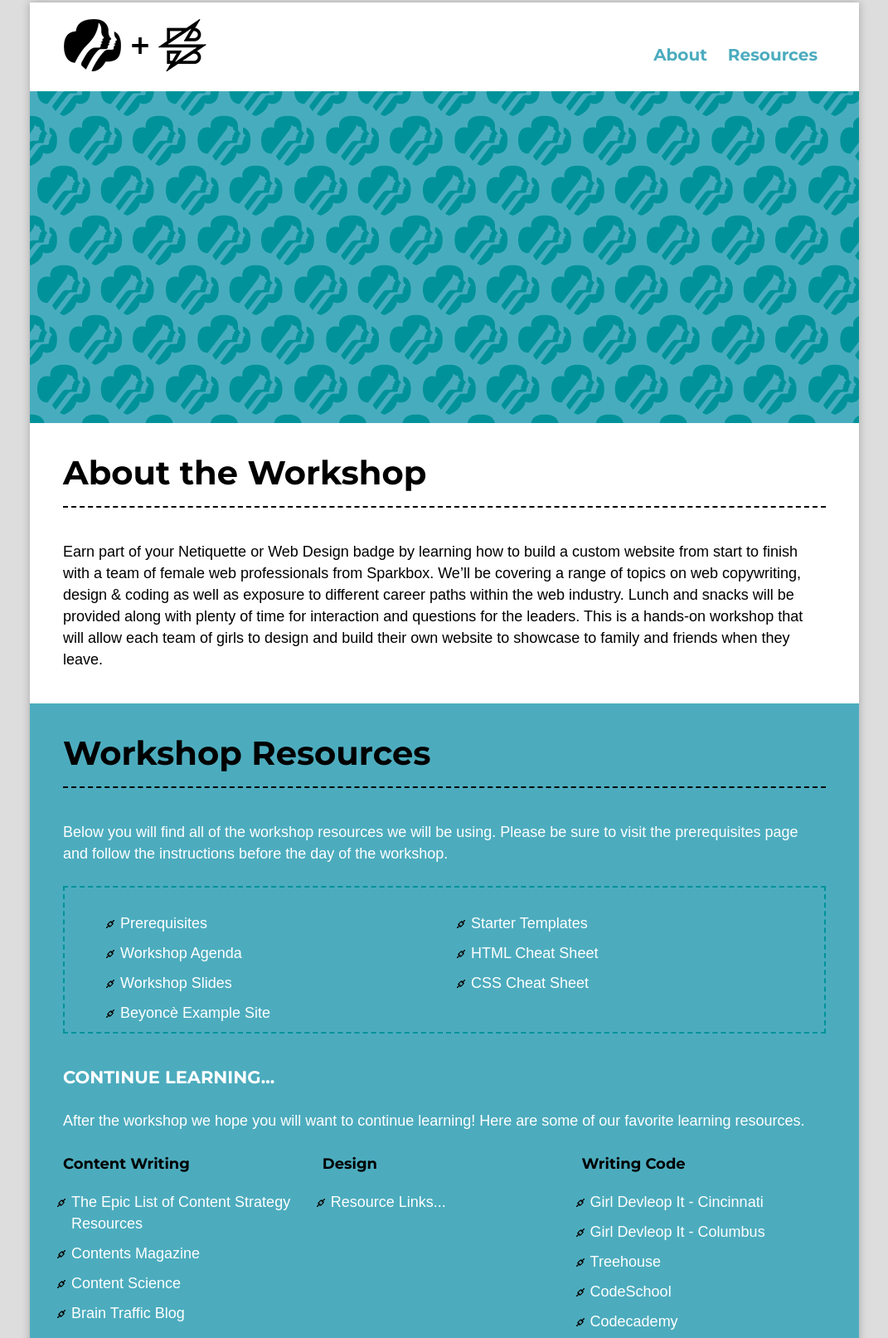
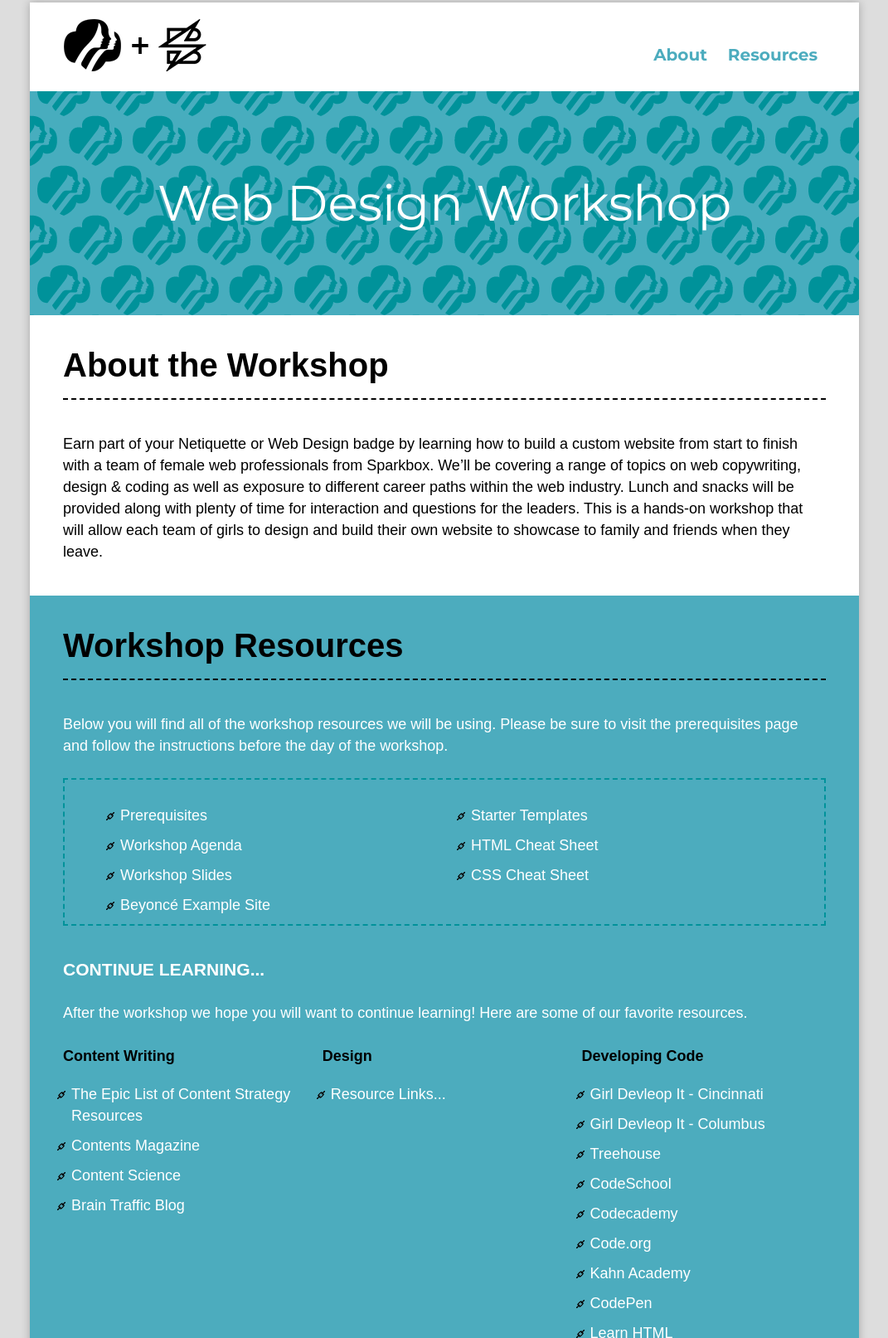
Before and after one commit to saracope/gswo-workshop, a plain HTML site: page index.html in a window 1280 px wide. Shown: the part 37-1650 px from the top of the page at 83% size, without its empty margins (104-1175 px from the left). Drawn offline with Linux system fonts and the light colour scheme.

Commit message:
Index.html edits, hero text and added HTML Cheat Sheet PDF

```diff
--- a/index.html
+++ b/index.html
@@ -24,7 +24,9 @@
         </div><!-- .site-navigation -->
       </div><!-- .site-header -->
 
-      <div class="hero"></div>
+      <div class="hero">
+        <span class="hero-text hero-large">Web Design Workshop</span>
+      </div>
 
       <div class="site-content about-content">
         <h2 id="about" class="section-header">About the Workshop</h2>
@@ -41,17 +43,17 @@
           <ul class="link-list">
             <li><a href="prerequisites.html">Prerequisites</a></li>
             <li><a href="agenda.html">Workshop Agenda</a></li>
-            <li><a href="slides.html">Workshop Slides</a></li>
-            <li><a href="beyonce.html">Beyoncè Example Site</a></li>
+            <li><a href="pdfs/slides.pdf" target="_blank">Workshop Slides</a></li>
+            <li><a href="beyonce.html">Beyonc&eacute; Example Site</a></li>
             <li><a href="templates.html">Starter Templates</a></li>
-            <li><a href="html-cheat-sheet.html">HTML Cheat Sheet</a></li>
-            <li><a href="css-cheat-sheet.html">CSS Cheat Sheet</a></li>
+            <li><a href="pdfs/html-cheat-sheet.pdf" target="_blank">HTML Cheat Sheet</a></li>
+            <li><a href="pdfs/css-cheat-sheet.pdf" target="_blank">CSS Cheat Sheet</a></li>
           </ul>
         </div>
 
         <h3>Continue Learning...</h3>
 
-        <p>After the workshop we hope you will want to continue learning! Here are some of our favorite learning resources.</p>
+        <p>After the workshop we hope you will want to continue learning! Here are some of our favorite resources.</p>
 
         <div class="column">
           <h4>Content Writing</h4>
@@ -72,7 +74,7 @@
         </div>
 
         <div class="column last">
-          <h4>Writing Code</h4>
+          <h4>Developing Code</h4>
 
           <ul class="link-list">
             <li><a href="https://www.girldevelopit.com/chapters/cincinnati" target="_blank">Girl Devleop It - Cincinnati</a></li>
@@ -86,7 +88,7 @@
             <li><a href="https://docs.webplatform.org/wiki/html" target="_blank">Learn HTML</a></li>
             <li><a href="https://docs.webplatform.org/wiki/css" target="_blank">Learn CSS</a></li>
             <li><a href="http://css-tricks.com/almanac/" target="_blank">CSS Almanac</a></li>
-            <li><a href="http://learn.shayhowe.com/html-css/" target="_blank">Build a Website Tutorial</a></li>
+            <li><a href="http://learn.shayhowe.com/html-css/" target="_blank">Learn to Code HTML &amp; CSS</a></li>
           </ul>
         </div>
       </div><!-- .site-content .resources-content -->
--- a/styles.css
+++ b/styles.css
@@ -33,9 +33,16 @@ body {
 .hero {
   height: 100px;
   background-image: url(images/gs-pattern.png);
+  font-family: 'Montserrat', sans-serif;
+  color: white;
+  text-shadow: -5px 5px 0 #00929a;
+  text-align: center;
+  font-size: 30px;
+  line-height: 40px;
 }
 .home .hero {
-  height: 400px;
+  height: auto;
+  padding: 20px;
 }
 
 /* =Elements
@@ -51,7 +58,6 @@ img {
 }
 h1, h2, h3, h4, h5, h6 {
   margin: 0 0 26px;
-  font-family: 'Montserrat', sans-serif;
 }
 ul {
  list-style-image: url(images/arrow-icon.png)
@@ -216,6 +222,15 @@ p:last-child, ul:last-child {
 /* =Media Queries
 --------------------------------------------------------------*/
 @media screen and (min-width: 675px) {
+  /* =Content */
+  .hero {
+    font-size: 50px;
+    line-height: 60px;
+  }
+  .home .hero {
+    padding: 30px;
+  }
+
   /* =Header */
   .site-title {
     float: left;
@@ -265,7 +280,17 @@ p:last-child, ul:last-child {
   .column.last {
     padding-right: 0;
   }
+}
 
+@media screen and (min-width: 900px) {
+   /* =Structure */
+  .hero {
+    font-size: 60px;
+    line-height: 150px;
+  }
+  .home .hero {
+    padding: 60px;
+  }
 }
 
 /* Crafted with love at Sparkbox */
```
Also changed, not shown: 1 other file.
